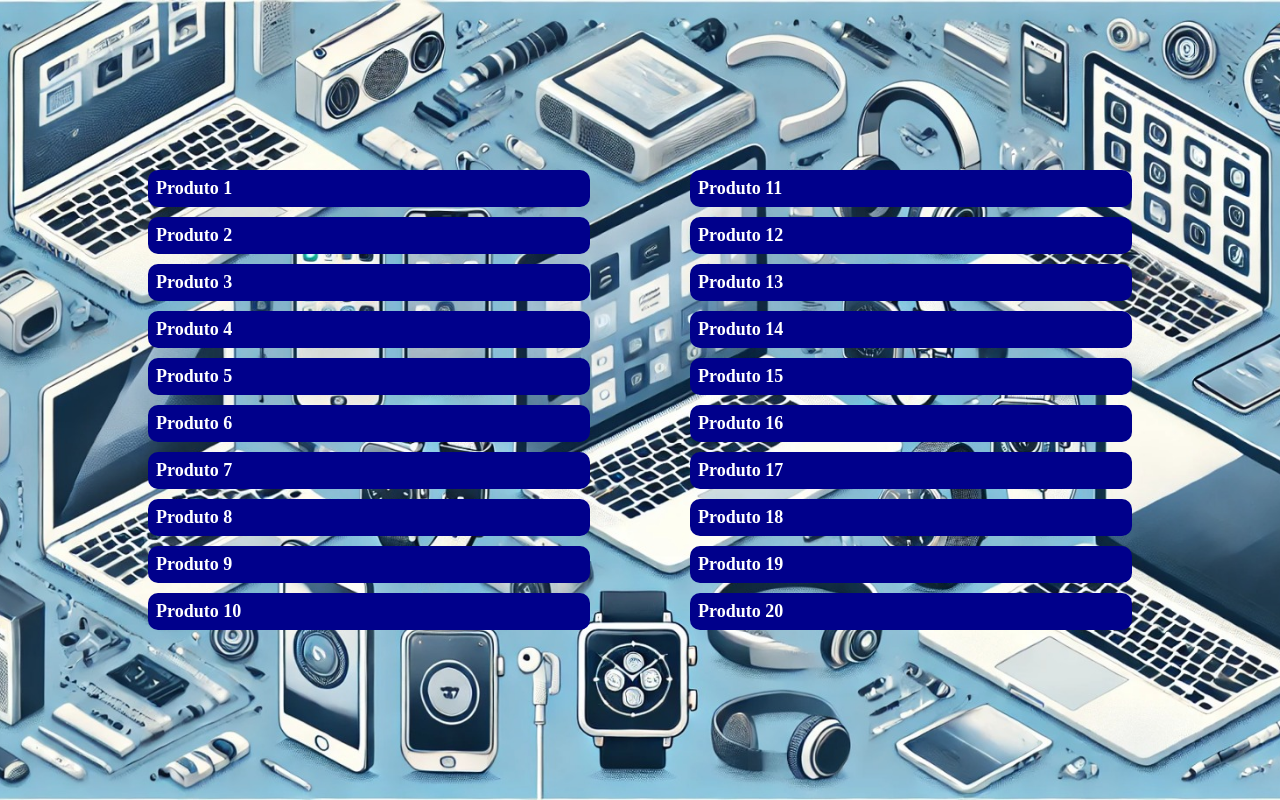
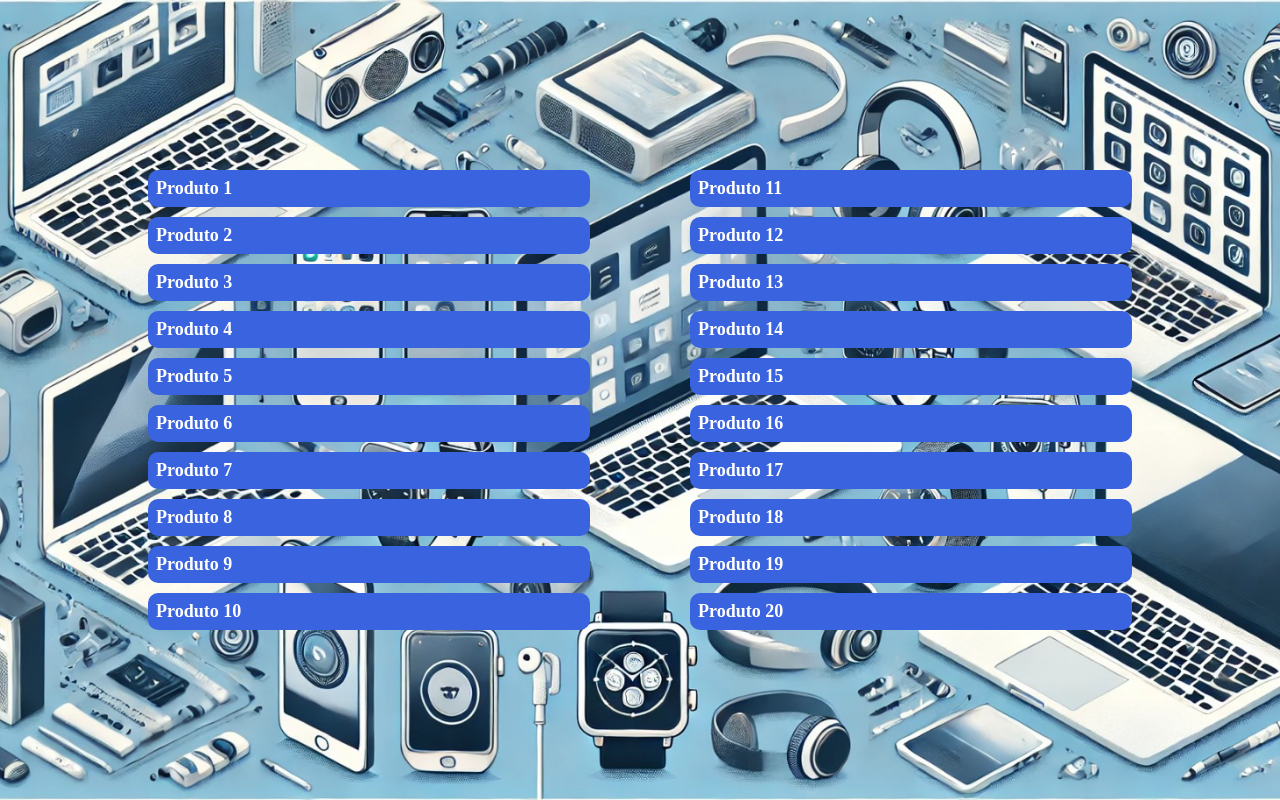
Before and after one commit to luumartin99/eletronicos, a plain HTML site: page index.html in a window 1280 px wide. Drawn offline with Linux system fonts and the light colour scheme.

Commit message:
Update index.html

```diff
--- a/index.html
+++ b/index.html
@@ -50,7 +50,7 @@
             width: 100%;
             padding: 8px;
             margin: 10px 0;
-            background-color: #00008B; /* Azul claro*/
+            background-color: #3A63DF; /* Azul claro*/
             color: white;
             font-size: 18px;
             text-align: left;
```
